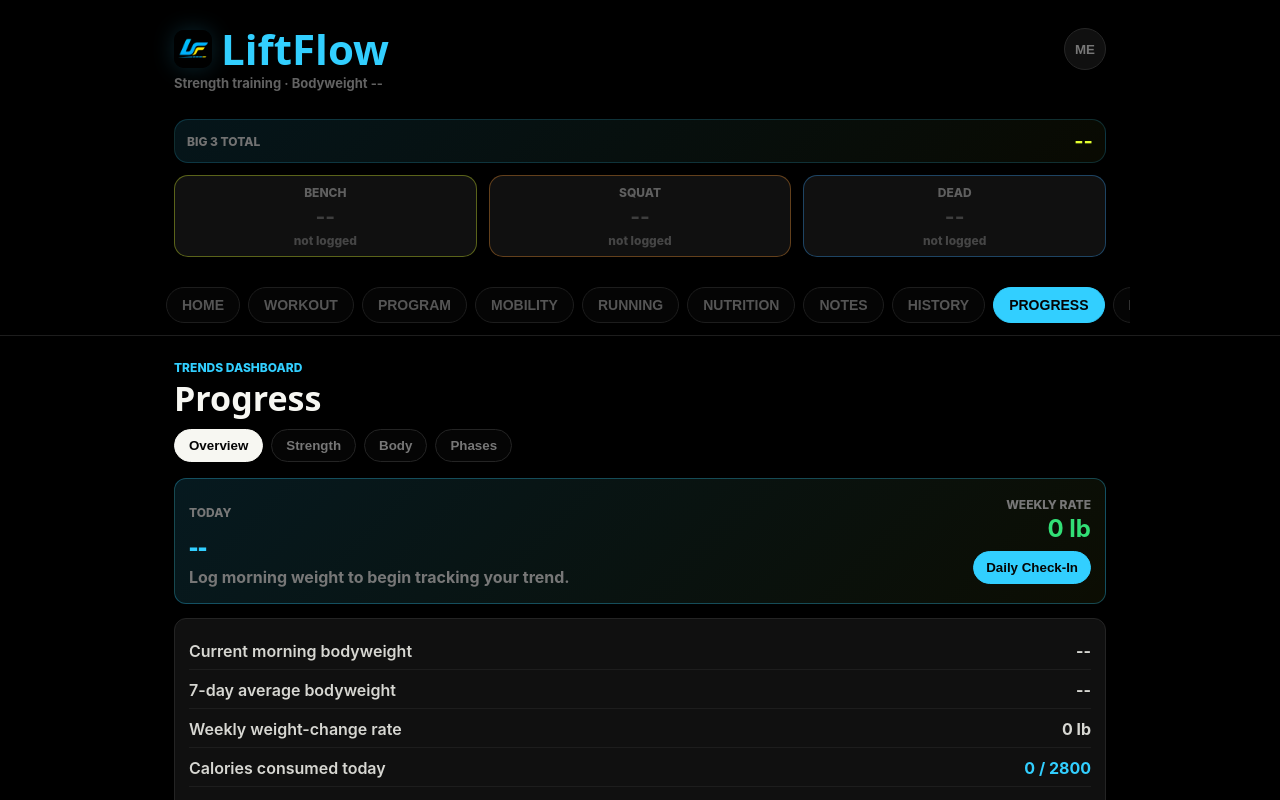
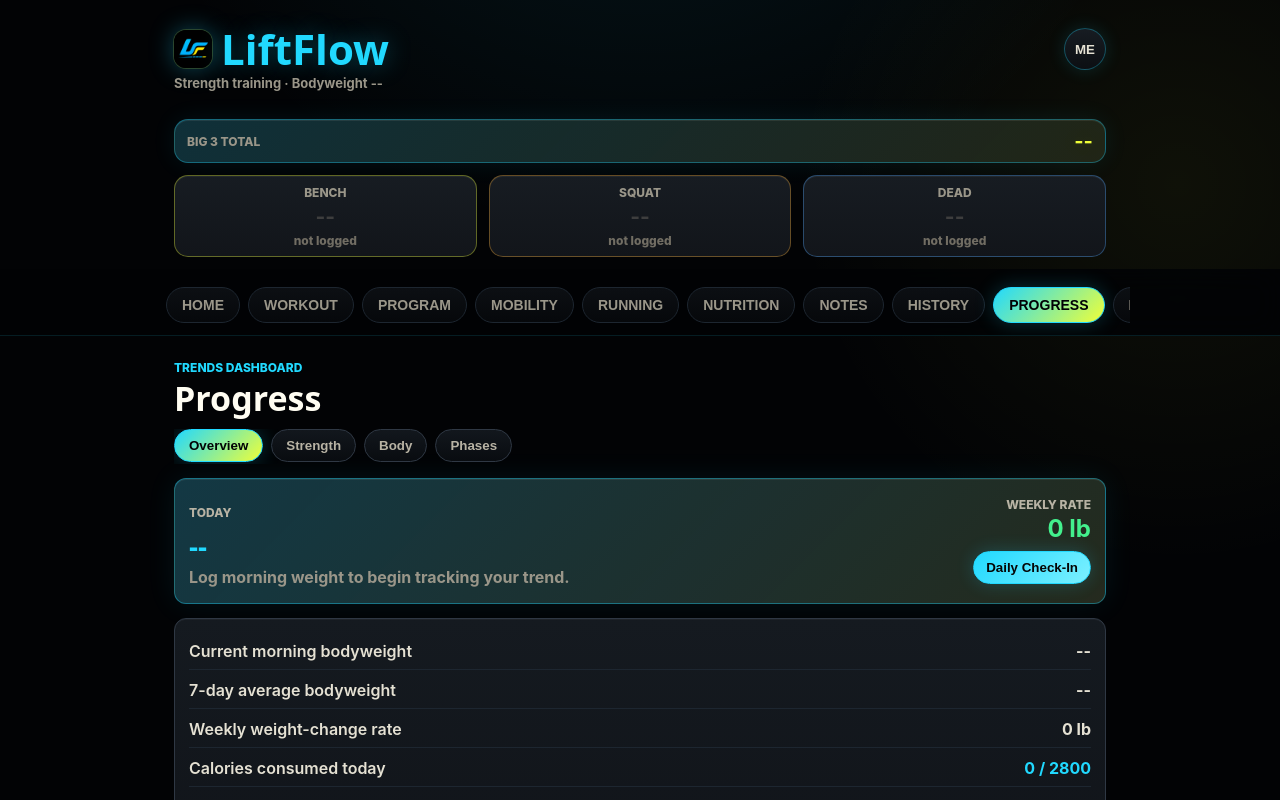
Before and after one commit to SoftLockedLive/LiftFlow, a Next.js app in the folder liftflow/: page /progress in a window 1280 px wide. Shown: the top 800 px of the page. Built offline with nearby package versions, Linux system fonts and the light colour scheme.

Commit message:
refresh liftflow visual style

```diff
--- a/liftflow/src/components/Layout.js
+++ b/liftflow/src/components/Layout.js
@@ -285,11 +285,13 @@
 
 const shell = {
   minHeight: "100vh",
-  background: colors.bg,
+  background: "transparent",
   color: colors.text,
 };
 
-const hero = {};
+const hero = {
+  position: "relative",
+};
 
 const heroTitleBlock = {
   minWidth: 0,
@@ -304,9 +306,9 @@
 const logoMark = {
   width: 38,
   height: 38,
-  borderRadius: 10,
+  borderRadius: 12,
   objectFit: "cover",
-  boxShadow: `0 0 22px ${tint(colors.brand, 0.18)}`,
+  boxShadow: `0 0 24px ${tint(colors.brand, 0.34)}, 0 0 0 1px ${tint(colors.accent, 0.18)}`,
 };
 
 const brand = {
@@ -315,11 +317,12 @@
   fontSize: "clamp(28px, 5vw, 42px)",
   lineHeight: 1,
   fontWeight: 900,
+  textShadow: `0 0 24px ${tint(colors.brand, 0.34)}`,
 };
 
 const subhead = {
   margin: "5px 0 0",
-  color: "#626262",
+  color: colors.muted,
   fontSize: 13,
   fontWeight: 750,
   whiteSpace: "nowrap",
@@ -332,9 +335,10 @@
   height: 42,
   padding: 0,
   borderRadius: "50%",
-  borderColor: "#262626",
-  color: "#777",
-  background: colors.surface,
+  borderColor: tint(colors.brand, 0.32),
+  color: colors.textSoft,
+  background: `linear-gradient(180deg, ${colors.surfaceRaised}, ${colors.surfaceSoft})`,
+  boxShadow: `0 0 18px ${tint(colors.brand, 0.14)}`,
   overflow: "hidden",
 };
 
@@ -354,14 +358,15 @@
   alignItems: "center",
   justifyContent: "space-between",
   minHeight: 44,
-  border: `1px solid ${tint(colors.brand, 0.18)}`,
+  border: `1px solid ${tint(colors.brand, 0.34)}`,
   borderRadius: 14,
-  background: `linear-gradient(135deg, ${tint(colors.brand, 0.1)}, ${tint(colors.accent, 0.04)})`,
+  background: `linear-gradient(135deg, ${tint(colors.brand, 0.16)}, ${tint(colors.accent, 0.09)}), ${colors.surfaceSoft}`,
   padding: "9px 12px",
+  boxShadow: `inset 0 1px 0 ${tint(colors.text, 0.08)}, 0 0 24px ${tint(colors.brand, 0.08)}`,
 };
 
 const totalStripLabel = {
-  color: "#727272",
+  color: colors.muted,
   fontSize: 12,
   fontWeight: 850,
   textTransform: "uppercase",
@@ -371,12 +376,13 @@
   color: colors.accent,
   fontSize: 20,
   lineHeight: 1,
+  textShadow: `0 0 18px ${tint(colors.accent, 0.28)}`,
 };
 
 const metricCard = {
   gridColumn: "span 2",
   minHeight: 82,
-  background: colors.surface,
+  background: `linear-gradient(180deg, ${colors.surfaceRaised}, ${colors.surface})`,
   border: "1px solid",
   borderRadius: 14,
   display: "flex",
@@ -384,10 +390,11 @@
   alignItems: "center",
   justifyContent: "center",
   gap: 6,
+  boxShadow: "inset 0 1px 0 rgba(255, 253, 242, 0.05)",
 };
 
 const metricLabel = {
-  color: "#5f5f5f",
+  color: colors.muted,
   fontSize: 12,
   fontWeight: 800,
   textTransform: "uppercase",
@@ -399,7 +406,7 @@
 };
 
 const metricHint = {
-  color: "#454545",
+  color: colors.mutedStrong,
   fontSize: 12,
   fontWeight: 800,
 };
@@ -408,8 +415,9 @@
   position: "sticky",
   top: 0,
   zIndex: 40,
-  background: colors.bg,
-  borderBottom: `1px solid ${colors.borderSoft}`,
+  background: "rgba(2, 3, 5, 0.84)",
+  borderBottom: `1px solid ${tint(colors.brand, 0.12)}`,
+  backdropFilter: "blur(14px)",
 };
 
 const tabBar = {
@@ -419,16 +427,17 @@
   flex: "0 0 auto",
   padding: "9px 15px",
   borderColor: colors.borderSoft,
-  background: colors.surfaceDeep,
-  color: colors.mutedStrong,
+  background: `linear-gradient(180deg, ${colors.surfaceSoft}, ${colors.surfaceDeep})`,
+  color: colors.muted,
   fontSize: 14,
   textTransform: "uppercase",
 };
 
 const activeTab = {
-  background: colors.brand,
+  background: `linear-gradient(135deg, ${colors.brand}, ${colors.accent})`,
   borderColor: colors.brand,
   color: colors.inverse,
+  boxShadow: `0 0 20px ${tint(colors.brand, 0.22)}`,
 };
 
 const page = {
--- a/liftflow/src/pages/progress.js
+++ b/liftflow/src/pages/progress.js
@@ -60,11 +60,11 @@
 import { getWorkouts } from "../lib/workoutStorage";
 import { buildProgressData } from "../lib/workoutAnalytics";
 
-const ACCENT = "#32cfff";
-const YELLOW = "#e4ff2f";
-const GREEN = "#32df76";
-const ORANGE = "#ff9b34";
-const RED = "#ff6b2c";
+const ACCENT = "#21d9ff";
+const YELLOW = "#efff38";
+const GREEN = "#43f08d";
+const ORANGE = "#ffb238";
+const RED = "#ff7047";
 const SECTIONS = ["Overview", "Strength", "Body", "Phases"];
 const RANGE_OPTIONS = [
   { label: "7D", value: "7" },
@@ -1623,69 +1623,69 @@
 const eyebrow = { margin: 0, color: ACCENT, fontSize: 12, fontWeight: 850, textTransform: "uppercase" };
 const title = { margin: "6px 0 0", fontSize: 34, lineHeight: 1 };
 const sectionTabs = { display: "flex", gap: 8, overflowX: "auto", marginBottom: 14, paddingBottom: 2 };
-const sectionTab = { flex: "0 0 auto", borderColor: "#242424", background: "#050505", color: "#777", padding: "8px 14px" };
-const sectionTabActive = { background: "#f7f7f2", borderColor: "#f7f7f2", color: "#050505" };
-const heroPanel = { border: "1px solid rgba(50, 207, 255, 0.3)", borderRadius: 12, background: "linear-gradient(135deg, rgba(50, 207, 255, 0.12), rgba(228, 255, 47, 0.05))", padding: 14, marginBottom: 14, display: "flex", justifyContent: "space-between", gap: 14, alignItems: "center" };
-const heroLabel = { display: "block", color: "#777", fontSize: 12, fontWeight: 850, textTransform: "uppercase" };
+const sectionTab = { flex: "0 0 auto", borderColor: "#2f3844", background: "linear-gradient(180deg, #12171d, #090c10)", color: "#b8b3a4", padding: "8px 14px" };
+const sectionTabActive = { background: `linear-gradient(135deg, ${ACCENT}, ${YELLOW})`, borderColor: ACCENT, color: "#020305", boxShadow: "0 0 20px rgba(33, 217, 255, 0.22)" };
+const heroPanel = { border: "1px solid rgba(33, 217, 255, 0.38)", borderRadius: 12, background: "linear-gradient(135deg, rgba(33, 217, 255, 0.18), rgba(239, 255, 56, 0.09)), #10151b", padding: 14, marginBottom: 14, display: "flex", justifyContent: "space-between", gap: 14, alignItems: "center", boxShadow: "inset 0 1px 0 rgba(255, 253, 242, 0.08), 0 0 30px rgba(33, 217, 255, 0.08)" };
+const heroLabel = { display: "block", color: "#b8b3a4", fontSize: 12, fontWeight: 850, textTransform: "uppercase" };
 const heroTitle = { margin: "5px 0 0", color: ACCENT, fontSize: 28, lineHeight: 1 };
 const heroTrend = { minWidth: 120, textAlign: "right" };
 const heroTrendValue = { display: "block", marginTop: 5, fontSize: 24, lineHeight: 1 };
-const heroMini = { display: "block", marginTop: 6, color: "#777", fontSize: 12, fontWeight: 750 };
+const heroMini = { display: "block", marginTop: 6, color: "#9a9689", fontSize: 12, fontWeight: 750 };
 const compactPrimary = { marginTop: 10, padding: "8px 12px" };
-const panel = { border: "1px solid #242424", borderRadius: 12, background: "#101010", padding: 14, marginBottom: 14 };
+const panel = { border: "1px solid #2f3844", borderRadius: 12, background: "linear-gradient(180deg, #151a20, #0f1217)", padding: 14, marginBottom: 14, boxShadow: "inset 0 1px 0 rgba(255, 253, 242, 0.045)" };
 const panelHeader = { marginBottom: 12 };
 const sectionHeaderRow = { display: "flex", justifyContent: "space-between", gap: 12, alignItems: "flex-start", marginBottom: 12 };
 const sectionTitle = { margin: "5px 0 0", fontSize: 22 };
 const grid = { display: "grid", gridTemplateColumns: "repeat(auto-fit, minmax(280px, 1fr))", gap: 14 };
 const goalList = { display: "grid", gap: 10 };
-const goalCard = { border: "1px solid #202020", borderRadius: 10, background: "#0b0b0b", padding: 12 };
+const goalCard = { border: "1px solid #26313d", borderRadius: 10, background: "linear-gradient(180deg, #11161c, #0a0d11)", padding: 12 };
 const goalTop = { display: "flex", justifyContent: "space-between", gap: 12 };
 const goalTitle = { margin: 0, fontSize: 17 };
 const goalPercent = { fontSize: 22 };
-const muted = { margin: "7px 0 0", color: "#777", fontWeight: 750, lineHeight: 1.35 };
-const mutedSmall = { margin: "4px 0 0", color: "#666", fontSize: 13, fontWeight: 750 };
-const barTrack = { height: 8, borderRadius: 999, background: "#050505", overflow: "hidden", marginTop: 8, border: "1px solid #1d1d1d" };
+const muted = { margin: "7px 0 0", color: "#9a9689", fontWeight: 750, lineHeight: 1.35 };
+const mutedSmall = { margin: "4px 0 0", color: "#8b867a", fontSize: 13, fontWeight: 750 };
+const barTrack = { height: 8, borderRadius: 999, background: "#06080b", overflow: "hidden", marginTop: 8, border: "1px solid #1d2630" };
 const barFill = { height: "100%", borderRadius: 999 };
-const goalCopy = { margin: "8px 0 0", color: "#8a8a8a", fontSize: 13, fontWeight: 750 };
+const goalCopy = { margin: "8px 0 0", color: "#b8b3a4", fontSize: 13, fontWeight: 750 };
 const trendBox = { marginTop: 12 };
 const trendValue = { fontSize: 30 };
 const compactList = { display: "grid", gap: 8, marginTop: 12 };
-const compactRow = { display: "flex", justifyContent: "space-between", gap: 10, borderBottom: "1px solid #1d1d1d", padding: "8px 0", color: "#d7d7d2", alignItems: "center" };
+const compactRow = { display: "flex", justifyContent: "space-between", gap: 10, borderBottom: "1px solid #1d2630", padding: "8px 0", color: "#e5e1d3", alignItems: "center" };
 const metricRows = { display: "grid", gap: 2 };
-const insightRow = { border: "1px solid #1f1f1f", borderRadius: 8, padding: 10, color: "#d7d7d2", background: "#0b0b0b", fontWeight: 750 };
-const empty = { color: "#555", fontWeight: 850 };
-const emptyState = { color: "#666", border: "1px dashed #2a2a2a", borderRadius: 10, padding: 12, fontWeight: 800, background: "#0b0b0b" };
+const insightRow = { border: "1px solid #26313d", borderRadius: 8, padding: 10, color: "#e5e1d3", background: "linear-gradient(180deg, #11161c, #0a0d11)", fontWeight: 750 };
+const empty = { color: "#716d63", fontWeight: 850 };
+const emptyState = { color: "#9a9689", border: "1px dashed #3a4654", borderRadius: 10, padding: 12, fontWeight: 800, background: "#0c0f13" };
 const pillRow = { display: "flex", gap: 8, flexWrap: "wrap", marginTop: 12 };
-const miniPill = { border: "1px solid #242424", borderRadius: 999, padding: "7px 10px", color: "#aaa", background: "#0b0b0b", fontSize: 12, fontWeight: 850 };
+const miniPill = { border: "1px solid #2f3844", borderRadius: 999, padding: "7px 10px", color: "#e5e1d3", background: "#0c0f13", fontSize: 12, fontWeight: 850 };
 const formGrid = { display: "grid", gridTemplateColumns: "repeat(auto-fit, minmax(170px, 1fr))", gap: 10 };
 const morningGrid = { display: "grid", gridTemplateColumns: "repeat(auto-fit, minmax(170px, 1fr))", gap: 10, alignItems: "end" };
 const measurementGrid = { display: "grid", gridTemplateColumns: "repeat(auto-fit, minmax(150px, 1fr))", gap: 10, marginTop: 12 };
 const field = { display: "grid", gap: 6, minWidth: 0 };
 const fullField = { gridColumn: "1 / -1" };
-const fieldLabel = { color: "#777", fontSize: 12, fontWeight: 850, textTransform: "uppercase" };
+const fieldLabel = { color: "#b8b3a4", fontSize: 12, fontWeight: 850, textTransform: "uppercase" };
 const scaleRow = { display: "grid", gridTemplateColumns: "repeat(5, minmax(0, 1fr))", gap: 6 };
-const scaleButton = { padding: "9px 0", borderRadius: 8, background: "#0b0b0b", color: "#777" };
+const scaleButton = { padding: "9px 0", borderRadius: 8, background: "#0c0f13", color: "#b8b3a4" };
 const scaleButtonActive = { background: ACCENT, borderColor: ACCENT, color: "#050505" };
-const saveHint = { color: "#777", fontSize: 12, fontWeight: 850 };
+const saveHint = { color: "#9a9689", fontSize: 12, fontWeight: 850 };
 const stickyActions = { gridColumn: "1 / -1", position: "sticky", bottom: 78, zIndex: 10, display: "flex", justifyContent: "flex-end", paddingTop: 4 };
 const saveButton = { minWidth: 150, minHeight: 42 };
 const rangeTabs = { display: "flex", gap: 6, flexWrap: "wrap", justifyContent: "flex-end" };
-const rangeButton = { padding: "7px 10px", borderRadius: 999, color: "#777", background: "#0b0b0b" };
+const rangeButton = { padding: "7px 10px", borderRadius: 999, color: "#b8b3a4", background: "#0c0f13" };
 const rangeButtonActive = { color: "#050505", background: YELLOW, borderColor: YELLOW };
 const targetGrid = { display: "grid", gridTemplateColumns: "repeat(2, minmax(0, 1fr))", gap: 10, marginTop: 12 };
 const saveTargetsButton = { width: "100%", marginTop: 12 };
 const summaryStack = { display: "grid", gap: 10, marginTop: 12 };
 const progressWrap = { display: "grid", gap: 2 };
-const progressLabelRow = { display: "flex", justifyContent: "space-between", gap: 10, color: "#d7d7d2", fontSize: 13 };
+const progressLabelRow = { display: "flex", justifyContent: "space-between", gap: 10, color: "#e5e1d3", fontSize: 13 };
 const recoveryLabel = { margin: 0, color: GREEN, fontSize: 28 };
 const chartWrap = { marginTop: 14 };
-const chart = { position: "relative", height: 180, border: "1px solid #202020", borderRadius: 10, background: "#080808", overflow: "hidden" };
+const chart = { position: "relative", height: 180, border: "1px solid #26313d", borderRadius: 10, background: "linear-gradient(180deg, #0b1117, #06080b)", overflow: "hidden" };
 const chartPointColumn = { position: "absolute", top: 0, bottom: 0, width: 0 };
-const dailyDot = { position: "absolute", width: 5, height: 5, marginLeft: -2, borderRadius: "50%", background: "#666", opacity: 0.8 };
-const averageDot = { position: "absolute", width: 10, height: 10, marginLeft: -5, borderRadius: "50%", background: YELLOW, boxShadow: "0 0 16px rgba(228, 255, 47, 0.35)" };
-const chartLegend = { display: "flex", gap: 12, marginTop: 8, color: "#777", fontSize: 12, fontWeight: 850 };
+const dailyDot = { position: "absolute", width: 5, height: 5, marginLeft: -2, borderRadius: "50%", background: "#8b867a", opacity: 0.9 };
+const averageDot = { position: "absolute", width: 10, height: 10, marginLeft: -5, borderRadius: "50%", background: YELLOW, boxShadow: "0 0 18px rgba(239, 255, 56, 0.42)" };
+const chartLegend = { display: "flex", gap: 12, marginTop: 8, color: "#9a9689", fontSize: 12, fontWeight: 850 };
 const legendDot = { display: "inline-block", width: 8, height: 8, borderRadius: "50%", marginRight: 5 };
-const historyRow = { display: "flex", justifyContent: "space-between", gap: 10, alignItems: "center", border: "1px solid #1f1f1f", borderRadius: 10, padding: 10, background: "#0b0b0b" };
+const historyRow = { display: "flex", justifyContent: "space-between", gap: 10, alignItems: "center", border: "1px solid #26313d", borderRadius: 10, padding: 10, background: "linear-gradient(180deg, #11161c, #0a0d11)" };
 const rowActions = { display: "flex", gap: 8, flexWrap: "wrap", justifyContent: "flex-end" };
 const smallButton = { padding: "7px 10px", borderRadius: 8 };
 const activeSmallButton = { background: ACCENT, borderColor: ACCENT, color: "#050505" };
@@ -1693,8 +1693,8 @@
 const ghostButton = { color: ACCENT, borderColor: "rgba(50, 207, 255, 0.35)", background: "rgba(50, 207, 255, 0.08)" };
 const ratioStack = { display: "grid", gap: 2, textAlign: "right", minWidth: 84 };
 const timeline = { display: "grid", gap: 10 };
-const timelineItem = { border: "1px solid #202020", borderRadius: 10, background: "#0b0b0b", overflow: "hidden" };
-const activeTimelineItem = { borderColor: "rgba(228, 255, 47, 0.45)", boxShadow: "0 0 0 1px rgba(228, 255, 47, 0.08)" };
+const timelineItem = { border: "1px solid #26313d", borderRadius: 10, background: "linear-gradient(180deg, #11161c, #0a0d11)", overflow: "hidden" };
+const activeTimelineItem = { borderColor: "rgba(239, 255, 56, 0.52)", boxShadow: "0 0 0 1px rgba(239, 255, 56, 0.12), 0 0 24px rgba(239, 255, 56, 0.08)" };
 const timelineHeader = { width: "100%", display: "grid", gridTemplateColumns: "auto 1fr auto", gap: 10, alignItems: "center", border: 0, borderRadius: 0, background: "transparent", textAlign: "left", padding: 12 };
-const timelineDot = { width: 10, height: 10, borderRadius: "50%", background: YELLOW, boxShadow: "0 0 14px rgba(228, 255, 47, 0.35)" };
-const timelineDetails = { borderTop: "1px solid #1d1d1d", padding: 12 };
+const timelineDot = { width: 10, height: 10, borderRadius: "50%", background: YELLOW, boxShadow: "0 0 16px rgba(239, 255, 56, 0.42)" };
+const timelineDetails = { borderTop: "1px solid #1d2630", padding: 12 };
--- a/liftflow/src/styles/globals.css
+++ b/liftflow/src/styles/globals.css
@@ -4,25 +4,32 @@
 }
 
 :root {
-  --lf-bg: #000000;
-  --lf-surface: #101010;
-  --lf-surface-soft: #0b0b0b;
-  --lf-surface-deep: #050505;
-  --lf-border: #242424;
-  --lf-border-soft: #1d1d1d;
-  --lf-text: #f7f7f2;
-  --lf-muted: #777777;
-  --lf-brand: #32cfff;
-  --lf-accent: #e4ff2f;
-  --lf-success: #32df76;
-  --lf-warning: #ff9b34;
-  --lf-danger: #ff6b2c;
+  --lf-bg: #020305;
+  --lf-surface: #12151a;
+  --lf-surface-soft: #0c0f13;
+  --lf-surface-raised: #171c22;
+  --lf-surface-deep: #06080b;
+  --lf-border: #2f3844;
+  --lf-border-soft: #1d2630;
+  --lf-text: #fffdf2;
+  --lf-text-soft: #e5e1d3;
+  --lf-muted: #9a9689;
+  --lf-brand: #21d9ff;
+  --lf-accent: #efff38;
+  --lf-success: #43f08d;
+  --lf-warning: #ffb238;
+  --lf-danger: #ff7047;
+  --lf-glow-cyan: rgba(33, 217, 255, 0.28);
+  --lf-glow-lime: rgba(239, 255, 56, 0.2);
 }
 
 html, body {
   margin: 0;
   padding: 0;
-  background: var(--lf-bg);
+  background:
+    radial-gradient(circle at 50% -20%, rgba(33, 217, 255, 0.11), transparent 34rem),
+    radial-gradient(circle at 92% 12%, rgba(239, 255, 56, 0.055), transparent 24rem),
+    var(--lf-bg);
   color: var(--lf-text);
   font-family: "Segoe UI Variable", "Aptos", "Inter", ui-sans-serif, system-ui, -apple-system, BlinkMacSystemFont, "Segoe UI", sans-serif;
   overflow-x: hidden;
@@ -39,7 +46,7 @@
 }
 
 ::selection {
-  background: rgba(50, 207, 255, 0.28);
+  background: rgba(33, 217, 255, 0.32);
 }
 
 h1,
@@ -53,7 +60,7 @@
 }
 
 .card {
-  background: var(--lf-surface);
+  background: linear-gradient(180deg, var(--lf-surface-raised), var(--lf-surface));
   border: 1px solid var(--lf-border);
   border-radius: 8px;
   padding: 18px;
@@ -65,7 +72,7 @@
   border-radius: 999px;
   padding: 10px 16px;
   font-weight: 750;
-  background: var(--lf-surface);
+  background: linear-gradient(180deg, #171c22, #0d1014);
   color: var(--lf-text);
   cursor: pointer;
 }
@@ -75,9 +82,10 @@
 }
 
 button.primary {
-  background: var(--lf-brand);
+  background: linear-gradient(135deg, var(--lf-brand), #7cf0ff);
   color: #050505;
   border-color: var(--lf-brand);
+  box-shadow: 0 0 18px rgba(33, 217, 255, 0.2);
 }
 
 input, select {
@@ -85,14 +93,14 @@
   padding: 10px;
   border-radius: 8px;
   border: 1px solid var(--lf-border);
-  background: var(--lf-surface-soft);
+  background: linear-gradient(180deg, #0f1318, var(--lf-surface-soft));
   color: var(--lf-text);
   font-weight: 800;
 }
 
 input:focus, select:focus {
   border-color: var(--lf-brand);
-  box-shadow: 0 0 0 3px rgba(50, 207, 255, 0.12);
+  box-shadow: 0 0 0 3px rgba(33, 217, 255, 0.16), 0 0 18px rgba(33, 217, 255, 0.16);
   outline: none;
 }
 
@@ -131,6 +139,7 @@
   gap: 8px;
   padding: 18px 16px 12px;
   overflow-x: auto;
+  scrollbar-width: none;
 }
 
 .app-page {
@@ -292,10 +301,10 @@
     bottom: calc(8px + env(safe-area-inset-bottom));
     z-index: 80;
     padding: 7px;
-    border: 1px solid #1e1e1e;
+    border: 1px solid rgba(33, 217, 255, 0.22);
     border-radius: 14px;
-    background: rgba(5, 5, 5, 0.96);
-    box-shadow: 0 12px 30px rgba(0, 0, 0, 0.45);
+    background: rgba(6, 8, 11, 0.96);
+    box-shadow: 0 12px 30px rgba(0, 0, 0, 0.45), 0 0 28px rgba(33, 217, 255, 0.1);
   }
 
   .app-tabs button {
```
Also changed, not shown: liftflow/src/lib/theme.js (+28 -28 lines), liftflow/src/pages/protein.js (+22 -19 lines).
